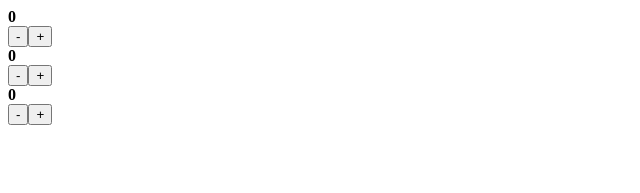
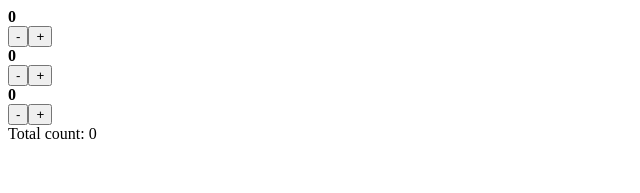
Before and after one commit to Claudiatp22/counters, a React (Create React App) app: page / in a window 1280 px wide. Shown: the top 193 px of the page, without its empty margins (0-640 px from the left). Built offline with nearby package versions, Linux system fonts and the light colour scheme.

Commit message:
Stage2: display sum of counters in UI

```diff
--- a/src/components/counter/Counter.tsx
+++ b/src/components/counter/Counter.tsx
@@ -1,20 +1,20 @@
 import React from 'react';
-import { Add, Subtract } from '../../functionalities';
+import { Increment, Decrement } from '../../functionalities';
 
 interface IProps {
     counterId: number;
     value: number;
     // eslint-disable-next-line no-unused-vars
     handleChange: (counterId: number, newValue: number) => void;
-  }
+}
 
 function Counter({ counterId, value, handleChange }: IProps) {
   return (
     <div>
       <b data-testid={`counter-${counterId}`}>{value}</b>
       <div>
-        <button data-testid={`subtraction-btn-${counterId}`} type="button" onClick={() => handleChange(counterId, Subtract(value))}>-</button>
-        <button data-testid={`addition-btn-${counterId}`} type="button" onClick={() => handleChange(counterId, Add(value))}>+</button>
+        <button data-testid={`subtraction-btn-${counterId}`} type="button" onClick={() => handleChange(counterId, Decrement(value))}>-</button>
+        <button data-testid={`addition-btn-${counterId}`} type="button" onClick={() => handleChange(counterId, Increment(value))}>+</button>
       </div>
     </div>
   );
--- a/src/components/counter/CountersPannel.tsx
+++ b/src/components/counter/CountersPannel.tsx
@@ -1,10 +1,7 @@
 import React, { useState } from 'react';
 import Counter from './Counter';
-
-interface ICounter {
-  id: number;
-  value: number;
-}
+import CountersSummary from './CountersSummary';
+import { ICounter } from './types';
 
 const initialCounterData: ICounter[] = [
   { id: 1, value: 0 },
@@ -27,6 +24,7 @@ function CountersPannel() {
   };
 
   return (
+    <section>
       <div>
         {counters.map((counter) => (
           <Counter
@@ -37,6 +35,10 @@ function CountersPannel() {
           />
         ))}
       </div>
+      <div>
+        <CountersSummary counters={counters} />
+      </div>
+    </section>
   );
 }
 
--- /dev/null
+++ b/src/components/counter/CountersSummary.tsx
@@ -0,0 +1,18 @@
+import React from 'react';
+import { Add } from '../../functionalities';
+import { ICounter } from './types';
+
+interface IProps {
+    counters: ICounter[];
+}
+
+function CountersSummary({ counters }: IProps) {
+  return (
+    <>
+      <span>Total count: </span>
+      {Add(counters.map((counter: ICounter) => counter.value))}
+    </>
+  );
+}
+
+export default CountersSummary;
--- /dev/null
+++ b/src/components/counter/types.ts
@@ -0,0 +1,4 @@
+export interface ICounter {
+    id: number;
+    value: number;
+}
```
Lines whose indentation alone changed are shown as unchanged.
